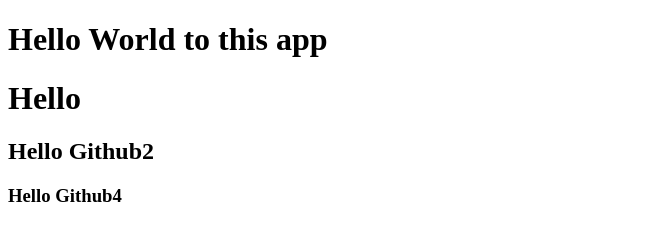
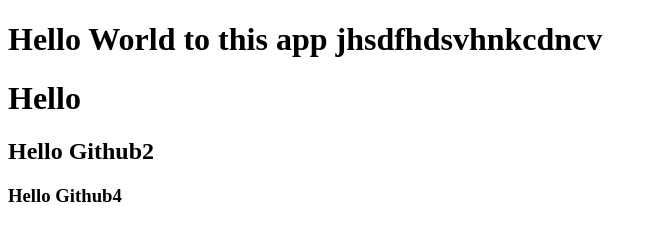
Before and after one commit to BabuChandermaniRawat/SampleGithub, a plain HTML site: page index.html in a window 1280 px wide. Shown: the whole page, without its empty margins (0-657 px from the left). Drawn offline with Linux system fonts and the light colour scheme.

Commit message:
Added changes

```diff
--- a/index.html
+++ b/index.html
@@ -7,7 +7,7 @@
     <title>Document</title>
   </head>
   <body>
-    <h1>Hello World to this app</h1>
+    <h1>Hello World to this app jhsdfhdsvhnkcdncv</h1>
     <h1>Hello</h1>
     <h2>Hello Github2</h2>
     <h3>Hello Github4</h3>
```
